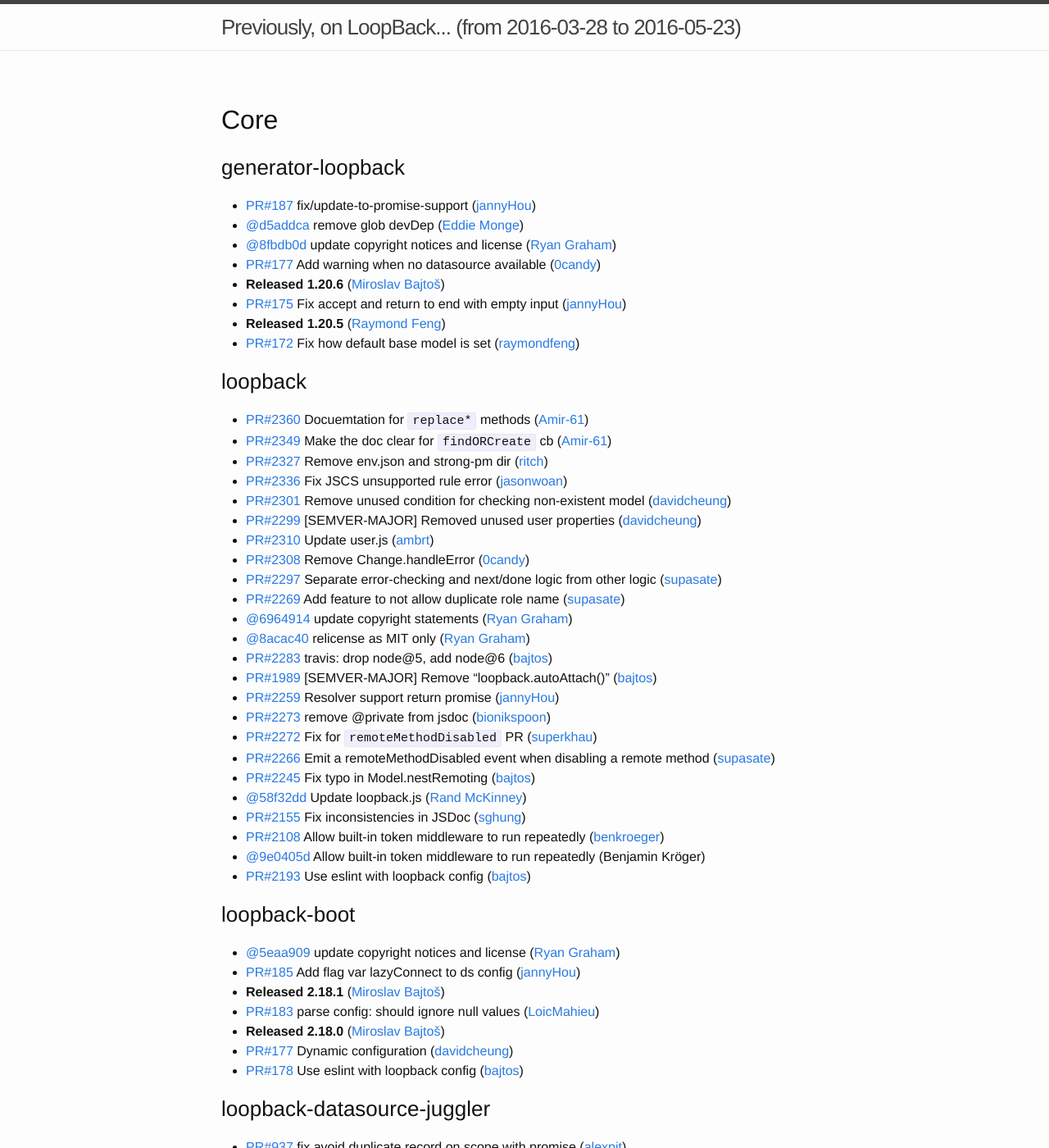
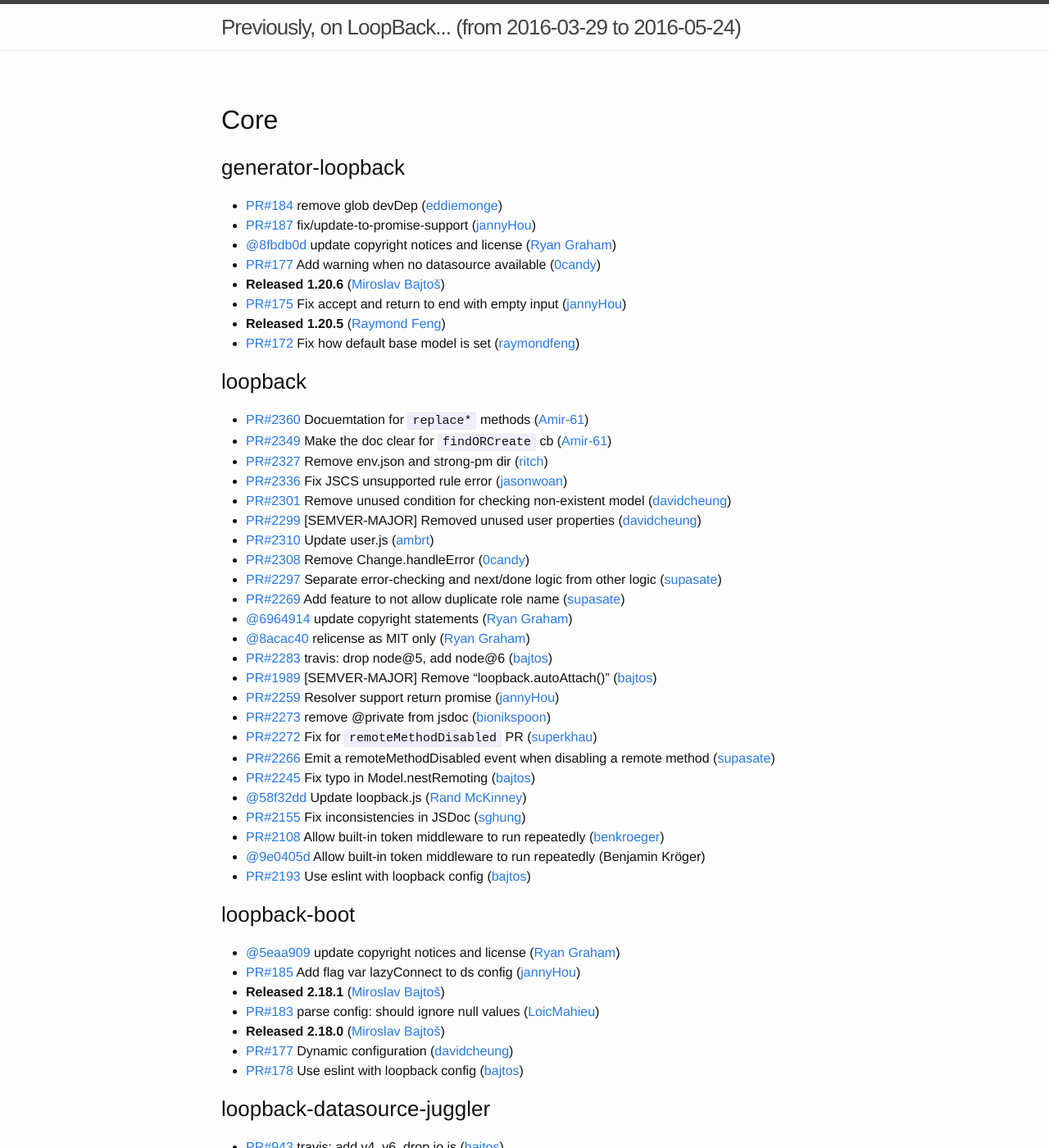
Before and after one commit to strongloop/loopback, a Jekyll site: the page built from index.md, in a window 1280 px wide and 1400 px high. Shown: the whole window at 82% size. Built offline with Jekyll 4.4.1, drawn with Linux system fonts in a browser that asks for light colours; some of the changed text lies outside the part shown.

Commit message:
Update changelog

```diff
--- a/index.md
+++ b/index.md
@@ -1,13 +1,13 @@
 ---
 layout: page
-since: (from 2016-03-28 to 2016-05-23)
+since: (from 2016-03-29 to 2016-05-24)
 ---
 
 ## Core
 
 ### generator-loopback
+ * [PR#184](https://github.com/strongloop/generator-loopback/pull/184) remove glob devDep ([eddiemonge](https://github.com/eddiemonge))
  * [PR#187](https://github.com/strongloop/generator-loopback/pull/187) fix/update-to-promise-support ([jannyHou](https://github.com/jannyHou))
- * [@d5addca](https://github.com/strongloop/generator-loopback/commit/d5addcaa79c0e25d7a0483457fdb7782ee2c9e93) remove glob devDep ([Eddie Monge](https://github.com/eddiemonge))
  * [@8fbdb0d](https://github.com/strongloop/generator-loopback/commit/8fbdb0da7ce203d387ee00096f7cfade37a0d3d9) update copyright notices and license ([Ryan Graham](https://github.com/rmg))
  * [PR#177](https://github.com/strongloop/generator-loopback/pull/177) Add warning when no datasource available ([0candy](https://github.com/0candy))
  * **Released 1.20.6** ([Miroslav Bajtoš](https://github.com/bajtos))
@@ -54,6 +54,7 @@
 
 
 ### loopback-datasource-juggler
+ * [PR#943](https://github.com/strongloop/loopback-datasource-juggler/pull/943) travis: add v4, v6, drop io.js ([bajtos](https://github.com/bajtos))
  * [PR#937](https://github.com/strongloop/loopback-datasource-juggler/pull/937) fix avoid duplicate record on scope with promise ([alexpit](https://github.com/alexpit))
  * [PR#922](https://github.com/strongloop/loopback-datasource-juggler/pull/922) Document promise support for DAO::find ([Sequoia](https://github.com/Sequoia))
  * [PR#926](https://github.com/strongloop/loopback-datasource-juggler/pull/926) Set ESLint as devdep ([superkhau](https://github.com/superkhau))
```
